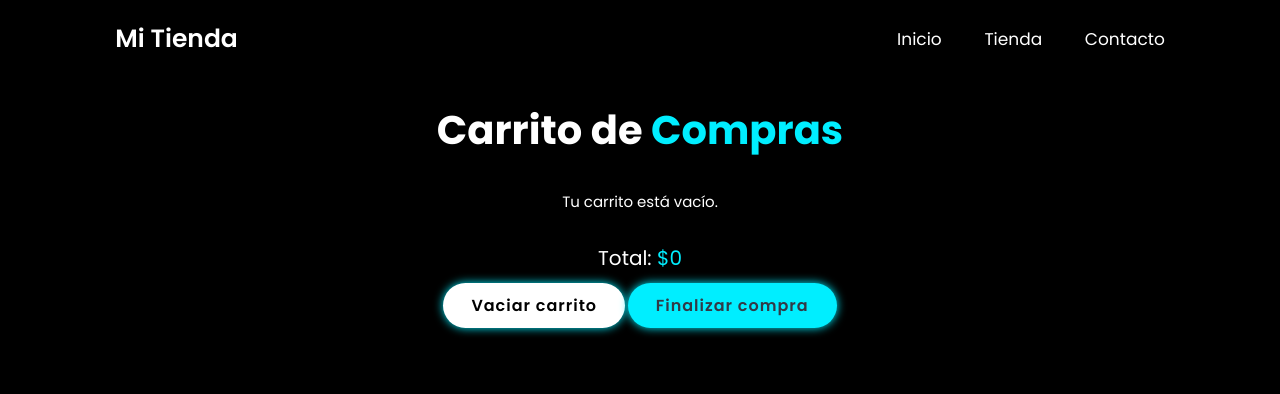
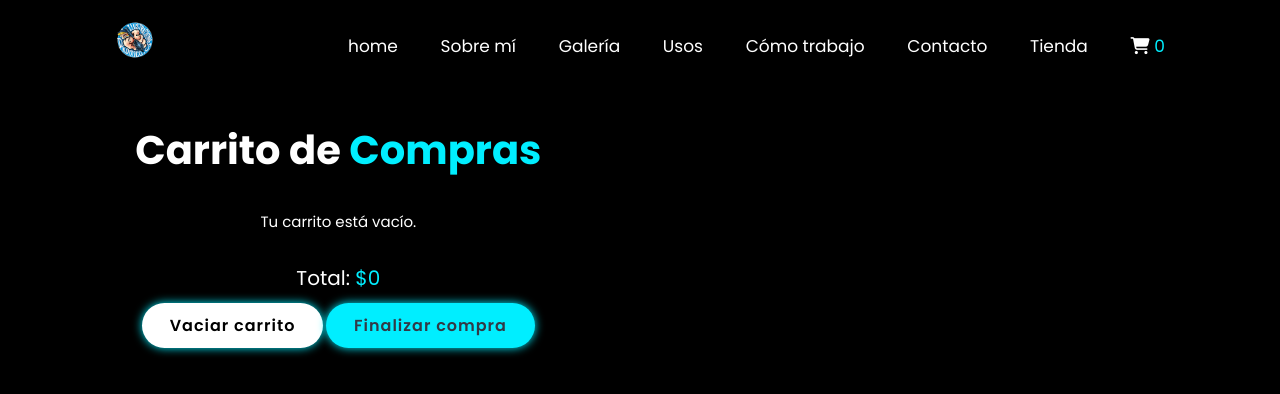
Before and after one commit to AragCyn/prueba-carrito-julio-2025, a plain HTML site: page carrito.html in a window 1280 px wide. Drawn offline with nearby package versions, Linux system fonts and the light colour scheme.

Commit message:
menú carrito

```diff
--- a/carrito.html
+++ b/carrito.html
@@ -5,16 +5,39 @@
   <meta name="viewport" content="width=device-width, initial-scale=1.0">
   <title>Carrito de Compras</title>
   <link rel="stylesheet" href="style.css">
+  <link rel="stylesheet" href="https://cdnjs.cloudflare.com/ajax/libs/font-awesome/6.5.0/css/all.min.css">
   <link href="https://unpkg.com/boxicons@2.1.4/css/boxicons.min.css" rel="stylesheet">
 </head>
 <body class="container-principal">
   <header>
-    <a href="#" class="logo">Mi Tienda</a>
-    <div id="menu-icon" class="bx bx-menu"></div>
-    <nav class="navbar">
-      <a href="index.html#inicio">Inicio</a>
+    <div class="container-principal">
+    <header class="header">
+      <a href="#" class="logo">
+        <img src="img/logo dkomico.webp" alt="Logo" style="height: 40px;">
+      </a>
+
+      <!-- Ícono del menú hamburguesa -->
+      <i class='bx bx-menu' id="menu-icon"></i>
+
+      <!-- Menú de navegación -->
+      <nav class="navbar">
+        <a href="#home" class="active">home</a>
+      <a href="#sobre-mi">Sobre mí</a>
+      <a href="#ilustraciones">Galería</a>
+      <a href="#usos">Usos</a>
+      <a href="#como-trabajo">Cómo trabajo</a>
+      <a href="#contacto">Contacto</a>
       <a href="tienda.html">Tienda</a>
-      <a href="index.html#contacto">Contacto</a>
+      <a href="carrito.html" class="carrito-icono">
+  <i class="fas fa-shopping-cart"></i>
+  <span class="contador-carrito">0</span>
+</a>
+
+
+
+
+
+
     </nav>
   </header>
 
@@ -34,6 +57,24 @@
 </main>
 
 <script>
+
+  //Menú hamburguesa
+
+let menuIcon = document.querySelector('#menu-icon');
+  let navbar = document.querySelector('.navbar');
+
+  menuIcon.onclick = () => {
+    navbar.classList.toggle('active');
+  };
+
+  let navLinks = document.querySelectorAll('.navbar a');
+
+  navLinks.forEach(link => {
+    link.addEventListener('click', () => {
+      navbar.classList.remove('active');
+    });
+  });
+
   const contenedorCarrito = document.getElementById('carrito-items');
   const totalElemento = document.getElementById('total-price');
   const btnVaciar = document.getElementById('vaciar-carrito');
```
Also changed, not shown: tienda.html (+20 -0 lines).
